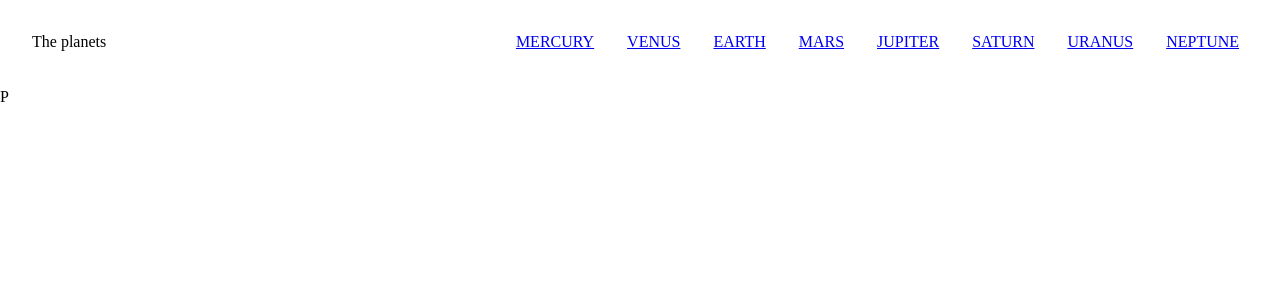
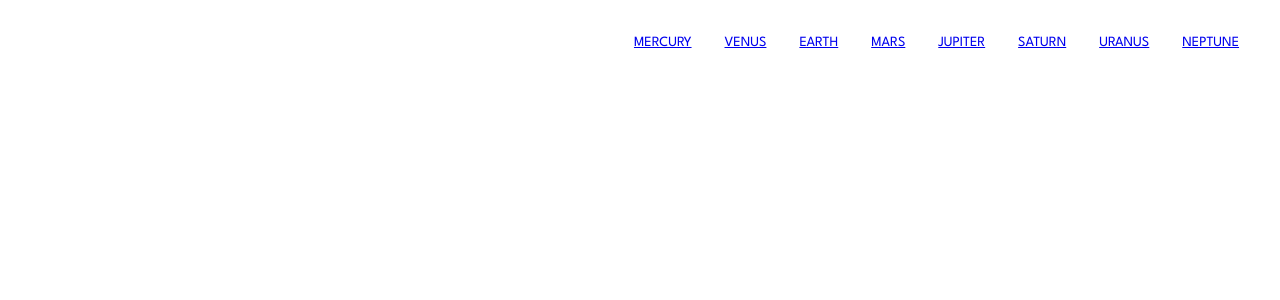
Before and after one commit to valentinaotocan/solar-system, a React (Vite) app: page /mercury in a window 1280 px wide. Shown: the top 300 px of the page. Built offline with nearby package versions, Linux system fonts and the light colour scheme.

Commit message:
Add style for headings

```diff
--- a/index.html
+++ b/index.html
@@ -7,8 +7,7 @@
   <meta name="viewport" content="width=device-width, initial-scale=1.0" />
   <link rel="preconnect" href="https://fonts.googleapis.com">
   <link rel="preconnect" href="https://fonts.gstatic.com" crossorigin>
-  <link href="https://fonts.googleapis.com/css2?family=Antonio:wght@400;700&family=League+Spartan&display=swap"
-    rel="stylesheet">
+  <link href="https://fonts.googleapis.com/css2?family=Antonio&family=League+Spartan:wght@400;700&display=swap" rel="stylesheet">
   <title>Solar System</title>
 </head>
 
--- a/src/styles/main.scss
+++ b/src/styles/main.scss
@@ -1,3 +1,43 @@
-@import 'reset';
+@import "reset";
 
-@import 'components/Header.scss';
+@import "components/Header.scss";
+
+body {
+  color: #fff;
+  font-family: "League Spartan", sans-serif;
+  font-size: 0.88rem;
+  font-style: normal;
+  font-weight: 400;
+  line-height: 1.79;
+}
+
+h1 {
+  font-size: 5rem;
+  line-height: 1.29;
+  text-transform: uppercase;
+  font-family: "Antonio", sans-serif;
+}
+
+h2 {
+  font-family: "Antonio", sans-serif;
+  font-size: 2.5rem;
+  line-height: 1.29;
+  letter-spacing: -0.09rem;
+  text-transform: uppercase;
+}
+
+h3 {
+  font-size: 0.75rem;
+  font-weight: 700;
+  line-height: 2.08;
+  letter-spacing: 0.16rem;
+  text-transform: uppercase;
+}
+
+h4 {
+  font-size: 0.69rem;
+  font-weight: 700;
+  line-height: 2.27;
+  letter-spacing: 0.06rem;
+  text-transform: uppercase;
+}
```
